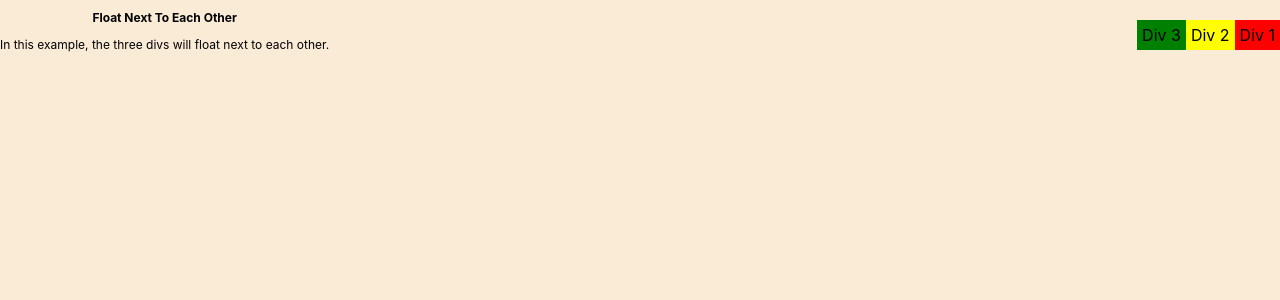
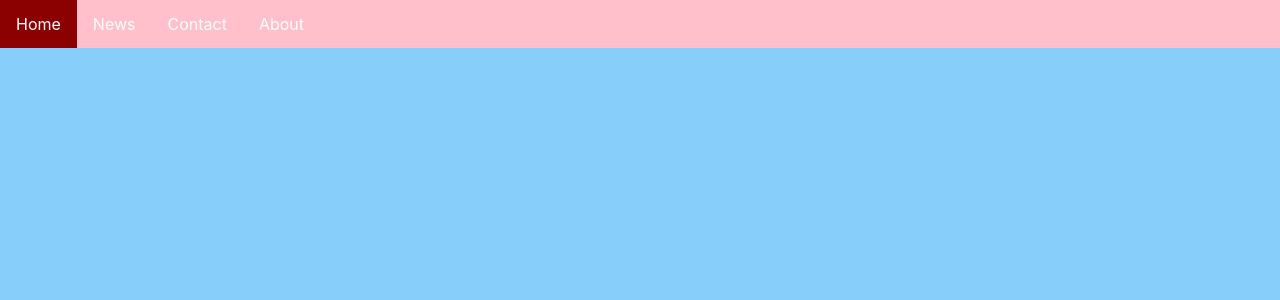
Before and after one commit to hammock1/MyOwnProject, a React (Create React App) app: page / in a window 1280 px wide. Shown: the top 300 px of the page. Built offline with nearby package versions, Linux system fonts and the light colour scheme.

Commit message:
Flex and Float menu bars

```diff
--- a/src/App.js
+++ b/src/App.js
@@ -1,7 +1,8 @@
 
 import './App.css';
+import { HorizontalFlexMenu } from './HorizontalFlexMenu';
 
-import { FloatNext } from './FloatNext';
+
 
 
 
@@ -9,7 +10,7 @@ import { FloatNext } from './FloatNext';
 function App() {
   return (
     <div className="App">
-      <FloatNext/>
+      <HorizontalFlexMenu/>
 
     </div>
   );
--- /dev/null
+++ b/src/HorizontalFlexMenu.css
@@ -0,0 +1,32 @@
+.container{
+
+    background-color: lightskyblue;
+   height: 1000px;
+}
+
+.menu{
+
+    background-color: pink;
+    width:100%;
+    list-style-type: none;
+    margin: 0px;
+    padding: 0px;
+    display:flex;
+    flex-direction: row;
+}
+
+
+li a{
+
+display: inline-block;
+text-decoration: none;
+padding: 14px 16px;
+color:white;
+
+
+}
+
+.active{
+
+background-color: darkred;
+}
--- /dev/null
+++ b/src/HorizontalFlexMenu.js
@@ -0,0 +1,26 @@
+import './HorizontalFlexMenu.css'
+
+export const HorizontalFlexMenu = ()=>{
+
+ return(
+
+    <div className="container">
+
+        <div className="menu">
+            <li><a href="#Home" className="active">Home</a></li>
+            <li><a href="#News">News</a></li>
+            <li><a href="#Contact">Contact</a></li>
+            <li><a href="#About">About</a></li>
+
+
+        </div>
+
+
+    </div>
+
+
+
+ )
+
+
+}
--- /dev/null
+++ b/src/HorizontalMenu.css
@@ -0,0 +1,35 @@
+.container{
+
+background-color: rgb(209, 222, 222);
+height:1000px;
+
+}
+
+.menu{
+    list-style-type: none;
+    width:100%;
+    background-color: blue;
+    margin:0px;
+    padding:0px;
+    overflow:hidden;
+}
+
+
+li{
+    float:left;
+}
+
+.active{
+
+background-color: red;
+}
+li a{
+
+display:inline-block;
+text-decoration: none;
+padding:10px 14px;
+border-right:1px solid blue;
+color:white;
+
+
+}
```
Also changed, not shown: src/HorizontalMenu.js (added, +31 -0 lines).
